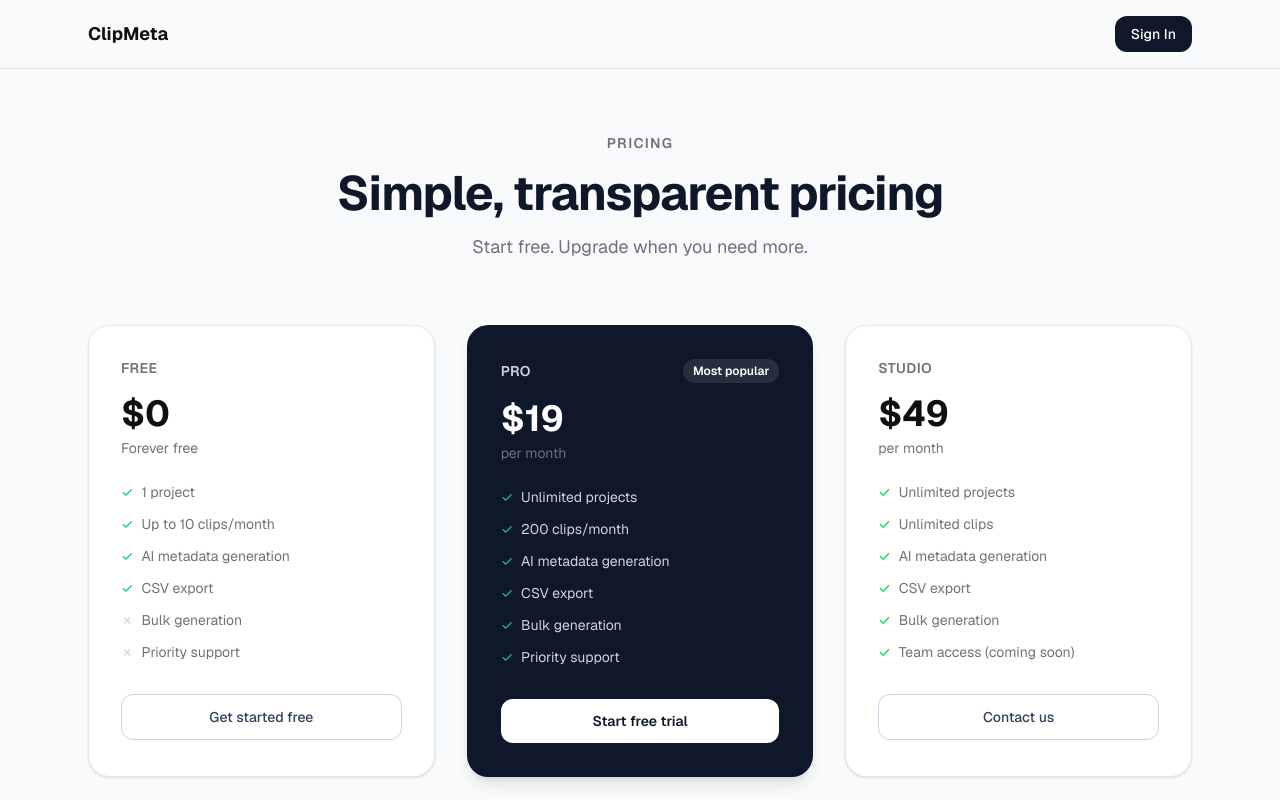
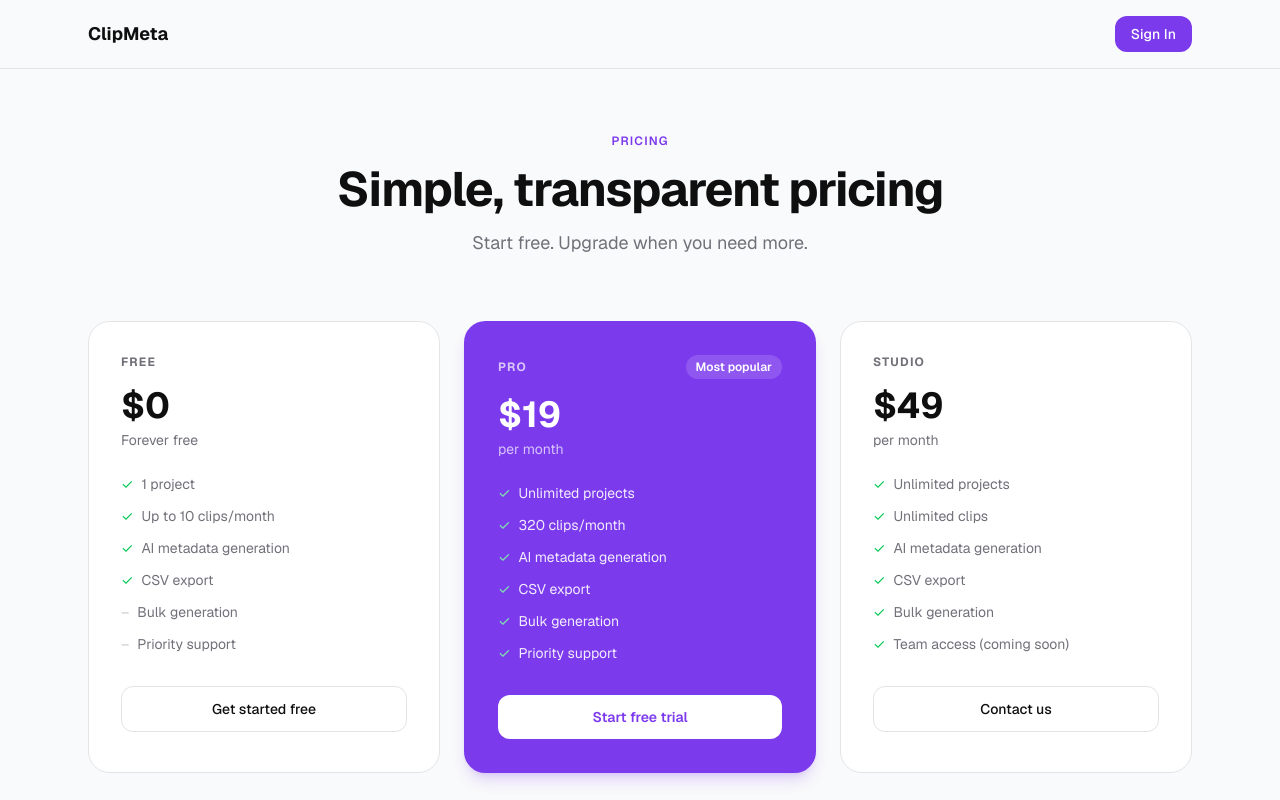
Before and after one commit to TerryBotDoOver/clipmeta, a Next.js app: page /pricing in a window 1280 px wide. Shown: the top 800 px of the page. Built offline with nearby package versions, Linux system fonts and the light colour scheme.

Commit message:
Pricing: Pro plan 320 clips/month, updated design system

```diff
--- a/src/app/pricing/page.tsx
+++ b/src/app/pricing/page.tsx
@@ -1,6 +1,9 @@
 import Link from "next/link";
 
 export default function PricingPage() {
+  const Check = () => <span className="text-green-500">✓</span>;
+  const Dash  = () => <span className="text-muted-foreground/40">–</span>;
+
   return (
     <main className="min-h-screen bg-background">
 
@@ -8,7 +11,7 @@
       <nav className="border-b border-border">
         <div className="mx-auto flex max-w-6xl items-center justify-between px-6 py-4">
           <Link href="/" className="text-lg font-bold text-foreground">ClipMeta</Link>
-          <Link href="/auth" className="rounded-lg bg-slate-900 px-4 py-2 text-sm font-medium text-white transition hover:bg-slate-800">
+          <Link href="/auth" className="rounded-lg bg-primary px-4 py-2 text-sm font-medium text-primary-foreground transition hover:bg-primary/90">
             Sign In
           </Link>
         </div>
@@ -16,8 +19,8 @@
 
       {/* Header */}
       <section className="mx-auto max-w-6xl px-6 py-16 text-center">
-        <p className="text-sm font-semibold uppercase tracking-widest text-muted-foreground">Pricing</p>
-        <h1 className="mt-4 text-4xl font-bold tracking-tight text-slate-900 md:text-5xl">
+        <p className="text-xs font-semibold uppercase tracking-widest text-primary">Pricing</p>
+        <h1 className="mt-4 text-4xl font-bold tracking-tight text-foreground md:text-5xl">
           Simple, transparent pricing
         </h1>
         <p className="mx-auto mt-4 max-w-xl text-lg text-muted-foreground">
@@ -27,69 +30,69 @@
 
       {/* Plans */}
       <section className="mx-auto max-w-6xl px-6 pb-20">
-        <div className="grid gap-8 md:grid-cols-2 lg:grid-cols-3">
+        <div className="grid gap-6 md:grid-cols-2 lg:grid-cols-3">
 
           {/* Free */}
-          <div className="rounded-2xl border border-slate-200 bg-card p-8 shadow-sm">
-            <p className="text-sm font-semibold uppercase tracking-wide text-muted-foreground">Free</p>
+          <div className="rounded-2xl border border-border bg-card p-8">
+            <p className="text-xs font-bold uppercase tracking-widest text-muted-foreground">Free</p>
             <p className="mt-4 text-4xl font-bold text-foreground">$0</p>
             <p className="mt-1 text-sm text-muted-foreground">Forever free</p>
             <ul className="mt-6 space-y-3 text-sm text-muted-foreground">
-              <li className="flex gap-2"><span className="text-green-500">✓</span> 1 project</li>
-              <li className="flex gap-2"><span className="text-green-500">✓</span> Up to 10 clips/month</li>
-              <li className="flex gap-2"><span className="text-green-500">✓</span> AI metadata generation</li>
-              <li className="flex gap-2"><span className="text-green-500">✓</span> CSV export</li>
-              <li className="flex gap-2"><span className="text-slate-300">✗</span> Bulk generation</li>
-              <li className="flex gap-2"><span className="text-slate-300">✗</span> Priority support</li>
+              <li className="flex items-center gap-2"><Check /> 1 project</li>
+              <li className="flex items-center gap-2"><Check /> Up to 10 clips/month</li>
+              <li className="flex items-center gap-2"><Check /> AI metadata generation</li>
+              <li className="flex items-center gap-2"><Check /> CSV export</li>
+              <li className="flex items-center gap-2"><Dash /> Bulk generation</li>
+              <li className="flex items-center gap-2"><Dash /> Priority support</li>
             </ul>
             <Link
               href="/sign-up"
-              className="mt-8 block w-full rounded-lg border border-slate-300 py-3 text-center text-sm font-medium text-slate-700 transition hover:bg-muted"
+              className="mt-8 block w-full rounded-lg border border-border py-3 text-center text-sm font-medium text-foreground transition hover:bg-muted"
             >
               Get started free
             </Link>
           </div>
 
           {/* Pro — highlighted */}
-          <div className="rounded-2xl border-2 border-slate-900 bg-slate-900 p-8 text-white shadow-lg">
+          <div className="rounded-2xl border-2 border-primary bg-primary p-8 shadow-lg shadow-primary/20">
             <div className="flex items-center justify-between">
-              <p className="text-sm font-semibold uppercase tracking-wide text-slate-300">Pro</p>
-              <span className="rounded-full bg-white/10 px-2.5 py-1 text-xs font-semibold text-white">Most popular</span>
+              <p className="text-xs font-bold uppercase tracking-widest text-white/70">Pro</p>
+              <span className="rounded-full bg-white/15 px-2.5 py-1 text-xs font-semibold text-white">Most popular</span>
             </div>
-            <p className="mt-4 text-4xl font-bold">$19</p>
-            <p className="mt-1 text-sm text-muted-foreground">per month</p>
-            <ul className="mt-6 space-y-3 text-sm text-slate-300">
-              <li className="flex gap-2"><span className="text-green-400">✓</span> Unlimited projects</li>
-              <li className="flex gap-2"><span className="text-green-400">✓</span> 200 clips/month</li>
-              <li className="flex gap-2"><span className="text-green-400">✓</span> AI metadata generation</li>
-              <li className="flex gap-2"><span className="text-green-400">✓</span> CSV export</li>
-              <li className="flex gap-2"><span className="text-green-400">✓</span> Bulk generation</li>
-              <li className="flex gap-2"><span className="text-green-400">✓</span> Priority support</li>
+            <p className="mt-4 text-4xl font-bold text-white">$19</p>
+            <p className="mt-1 text-sm text-white/70">per month</p>
+            <ul className="mt-6 space-y-3 text-sm text-white/90">
+              <li className="flex items-center gap-2"><span className="text-green-300">✓</span> Unlimited projects</li>
+              <li className="flex items-center gap-2"><span className="text-green-300">✓</span> 320 clips/month</li>
+              <li className="flex items-center gap-2"><span className="text-green-300">✓</span> AI metadata generation</li>
+              <li className="flex items-center gap-2"><span className="text-green-300">✓</span> CSV export</li>
+              <li className="flex items-center gap-2"><span className="text-green-300">✓</span> Bulk generation</li>
+              <li className="flex items-center gap-2"><span className="text-green-300">✓</span> Priority support</li>
             </ul>
             <Link
               href="/sign-up"
-              className="mt-8 block w-full rounded-lg bg-card py-3 text-center text-sm font-semibold text-slate-900 transition hover:bg-muted"
+              className="mt-8 block w-full rounded-lg bg-white py-3 text-center text-sm font-semibold text-primary transition hover:bg-white/90"
             >
               Start free trial
             </Link>
           </div>
 
           {/* Studio */}
-          <div className="rounded-2xl border border-slate-200 bg-card p-8 shadow-sm">
-            <p className="text-sm font-semibold uppercase tracking-wide text-muted-foreground">Studio</p>
+          <div className="rounded-2xl border border-border bg-card p-8">
+            <p className="text-xs font-bold uppercase tracking-widest text-muted-foreground">Studio</p>
             <p className="mt-4 text-4xl font-bold text-foreground">$49</p>
             <p className="mt-1 text-sm text-muted-foreground">per month</p>
             <ul className="mt-6 space-y-3 text-sm text-muted-foreground">
-              <li className="flex gap-2"><span className="text-green-500">✓</span> Unlimited projects</li>
-              <li className="flex gap-2"><span className="text-green-500">✓</span> Unlimited clips</li>
-              <li className="flex gap-2"><span className="text-green-500">✓</span> AI metadata generation</li>
-              <li className="flex gap-2"><span className="text-green-500">✓</span> CSV export</li>
-              <li className="flex gap-2"><span className="text-green-500">✓</span> Bulk generation</li>
-              <li className="flex gap-2"><span className="text-green-500">✓</span> Team access (coming soon)</li>
+              <li className="flex items-center gap-2"><Check /> Unlimited projects</li>
+              <li className="flex items-center gap-2"><Check /> Unlimited clips</li>
+              <li className="flex items-center gap-2"><Check /> AI metadata generation</li>
+              <li className="flex items-center gap-2"><Check /> CSV export</li>
+              <li className="flex items-center gap-2"><Check /> Bulk generation</li>
+              <li className="flex items-center gap-2"><Check /> Team access (coming soon)</li>
             </ul>
             <Link
               href="/sign-up"
-              className="mt-8 block w-full rounded-lg border border-slate-300 py-3 text-center text-sm font-medium text-slate-700 transition hover:bg-muted"
+              className="mt-8 block w-full rounded-lg border border-border py-3 text-center text-sm font-medium text-foreground transition hover:bg-muted"
             >
               Contact us
             </Link>
@@ -103,11 +106,11 @@
       </section>
 
       {/* Footer */}
-      <footer className="border-t border-slate-200 py-8">
+      <footer className="border-t border-border py-8">
         <div className="mx-auto flex max-w-6xl flex-wrap items-center justify-center gap-6 px-6 text-sm text-muted-foreground">
           <span>© 2026 ClipMeta</span>
-          <Link href="/legal/terms" className="hover:text-foreground">Terms of Service</Link>
-          <Link href="/legal/privacy" className="hover:text-foreground">Privacy Policy</Link>
+          <Link href="/legal/terms" className="hover:text-foreground transition-colors">Terms of Service</Link>
+          <Link href="/legal/privacy" className="hover:text-foreground transition-colors">Privacy Policy</Link>
         </div>
       </footer>
     </main>
```
